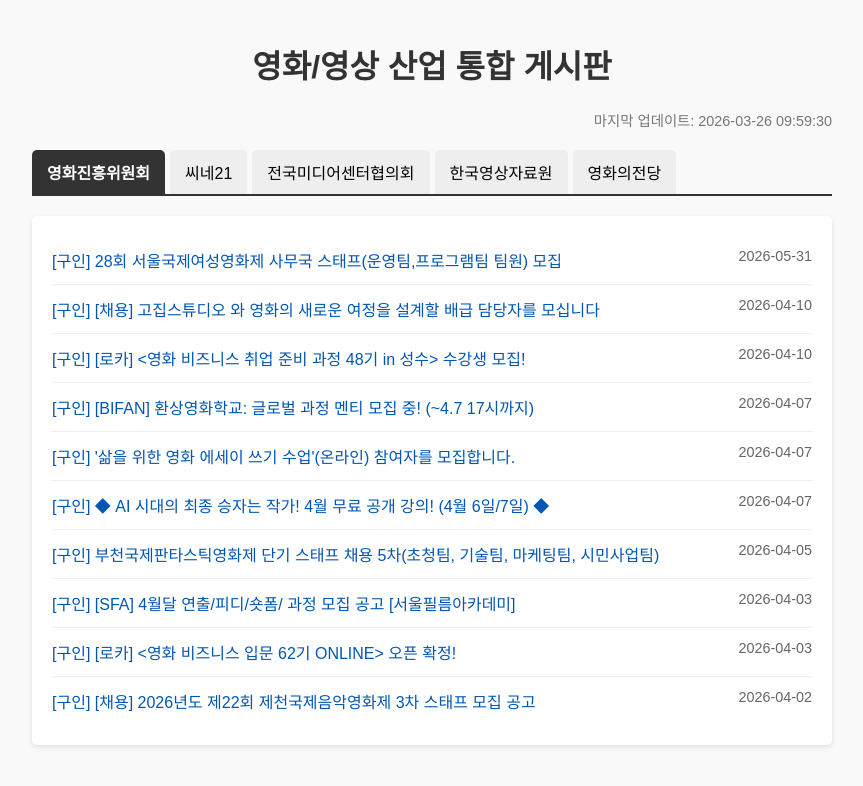
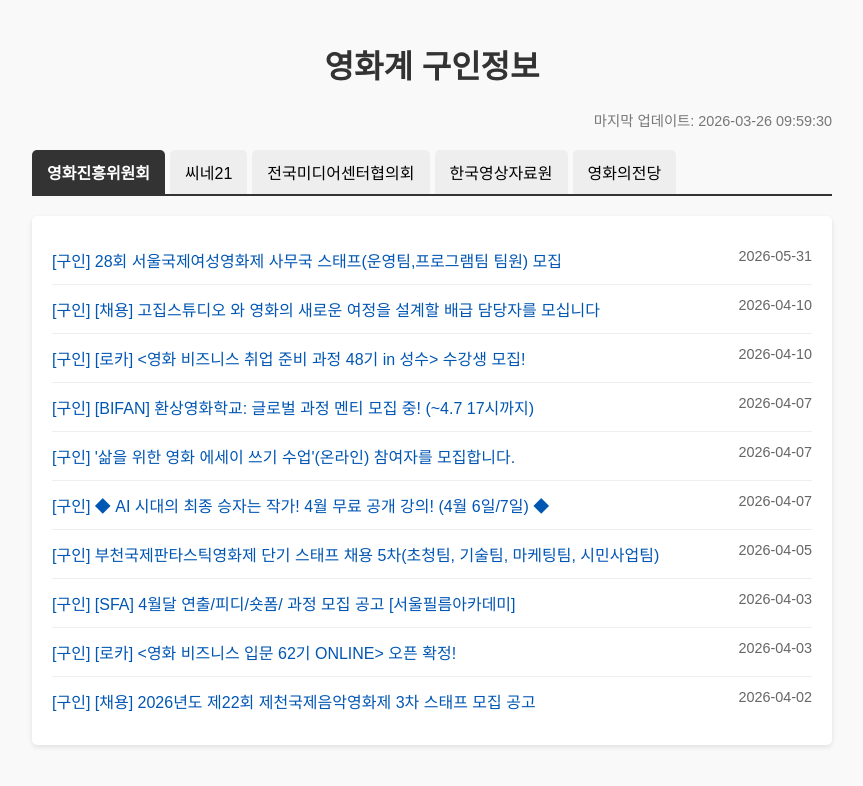
Before and after one commit to jin-archive/movie-bot, a plain HTML site: page index.html in a window 1280 px wide. Shown: the whole page, without its empty margins (208-1071 px from the left). Drawn offline with Linux system fonts and the light colour scheme.

Commit message:
index.html

```diff
--- a/index.html
+++ b/index.html
@@ -3,7 +3,7 @@
 <head>
     <meta charset="UTF-8">
     <meta name="viewport" content="width=device-width, initial-scale=1.0">
-    <title>영화/영상 산업 통합 게시판</title>
+    <title>영화계 구인정보</title>
     <style>
         body { font-family: 'Malgun Gothic', sans-serif; max-width: 800px; margin: 0 auto; padding: 20px; background-color: #f9f9f9; }
         h1 { text-align: center; color: #333; }
@@ -27,7 +27,7 @@
 </head>
 <body>
 
-    <h1>영화/영상 산업 통합 게시판</h1>
+    <h1>영화계 구인정보</h1>
     <div class="update-time" id="updateTime">마지막 업데이트: 불러오는 중...</div>
 
     <div class="tabs">
```
